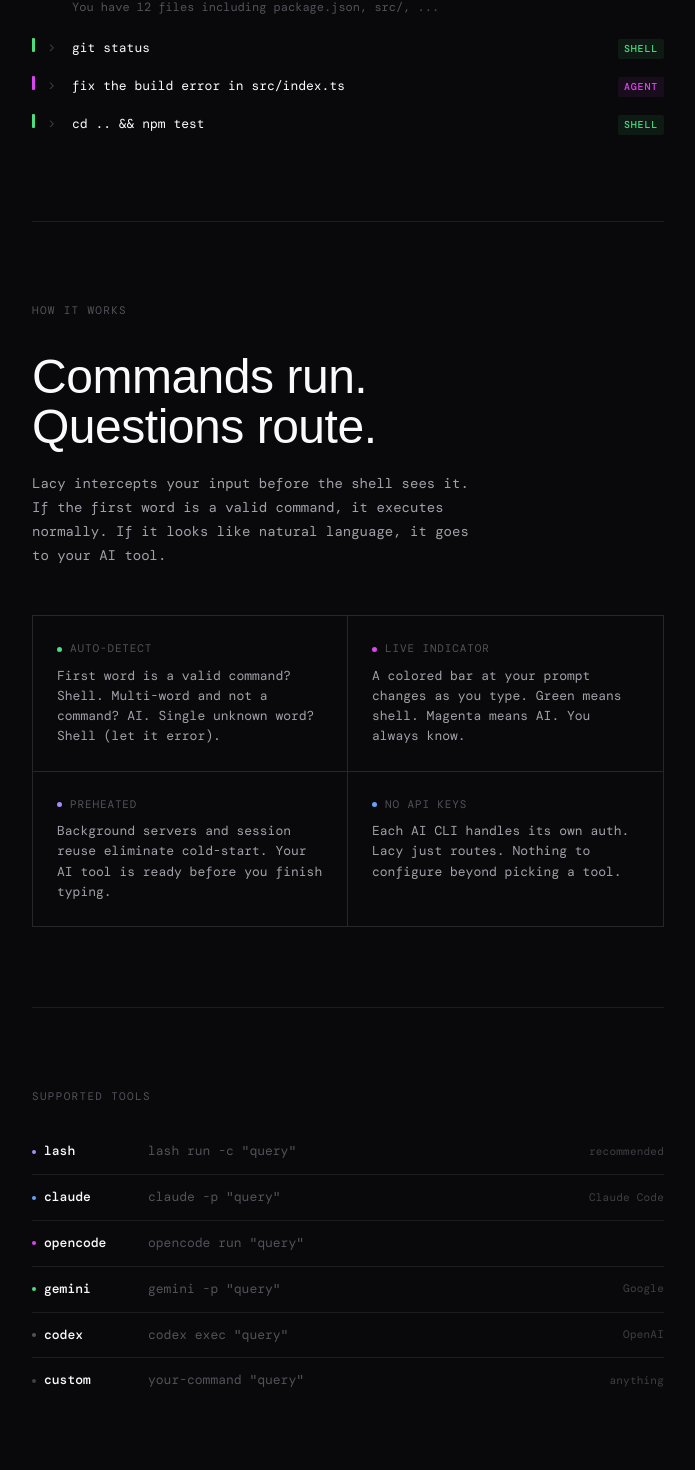
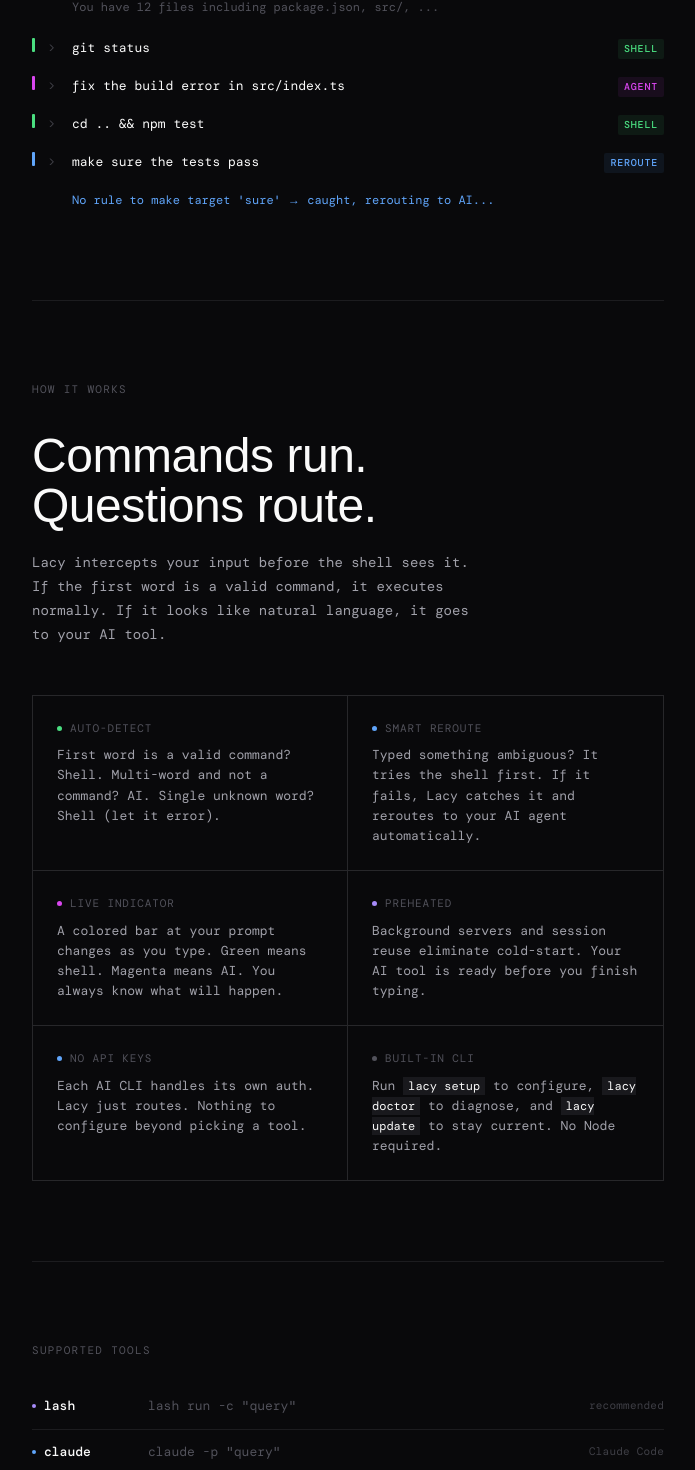
Before and after one commit to lacymorrow/lacy.sh, a Next.js app: page / in a window 1280 px wide. Shown: the part 1016-2486 px from the top of the page, without its empty margins (292-987 px from the left). Built offline with nearby package versions, Linux system fonts and the light colour scheme; a web font is replaced by a local one.

Commit message:
lacy cli command

```diff
--- a/app/globals.css
+++ b/app/globals.css
@@ -245,6 +245,9 @@ header {
 .install-panel code .flag {
     color: var(--fg-3);
 }
+.install-panel code .cmt {
+    color: var(--fg-4);
+}
 .copy-btn {
     position: absolute;
     top: 14px;
@@ -333,6 +336,16 @@ header {
     color: var(--magenta);
     background: rgba(217, 70, 239, 0.08);
 }
+.dl-bar.r {
+    background: var(--blue);
+}
+.dl-tag.reroute {
+    color: var(--blue);
+    background: rgba(96, 165, 250, 0.08);
+}
+.dl-out.reroute {
+    color: var(--blue);
+}
 .dl-out {
     grid-column: 3 / -1;
     color: var(--fg-3);
@@ -380,6 +393,13 @@ header {
 }
 .how-cell:nth-last-child(-n + 2) {
     border-bottom: none;
+}
+.how-cell code {
+    font-family: var(--mono);
+    font-size: 12px;
+    color: var(--fg);
+    background: var(--raised);
+    padding: 1px 5px;
 }
 .how-cell-head {
     font-size: 11px;
@@ -595,8 +615,11 @@ footer {
     .how-cell:nth-child(odd) {
         border-right: none;
     }
-    .how-cell:nth-last-child(2) {
+    .how-cell {
         border-bottom: 1px solid var(--line);
+    }
+    .how-cell:last-child {
+        border-bottom: none;
     }
     .modes-row {
         grid-template-columns: 1fr;
--- a/app/page.tsx
+++ b/app/page.tsx
@@ -69,6 +69,7 @@ const tabs = [
           { text: " 'source ~/.lacy/lacy.plugin.zsh'", cls: "flag" },
           { text: " >>", cls: "cmd" },
           { text: " ~/.zshrc", cls: "flag" },
+          { text: "  # or .bashrc", cls: "cmt" },
         ],
         copyText: "echo 'source ~/.lacy/lacy.plugin.zsh' >> ~/.zshrc",
       },
@@ -91,6 +92,16 @@ const demoLines = [
     tagCls: "agent",
   },
   { bar: "g", input: "cd .. && npm test", tag: "shell", tagCls: "shell" },
+  {
+    bar: "r",
+    input: "make sure the tests pass",
+    tag: "reroute",
+    tagCls: "reroute",
+  },
+  {
+    output: "No rule to make target 'sure' → caught, rerouting to AI...",
+    reroute: true,
+  },
 ];
 
 const tools = [
@@ -109,19 +120,19 @@ const tools = [
   {
     name: "opencode",
     color: "var(--magenta)",
-    cmd: 'opencode run "query"',
+    cmd: 'opencode run -c "query"',
     note: "",
   },
   {
     name: "gemini",
     color: "var(--green)",
-    cmd: 'gemini -p "query"',
+    cmd: 'gemini --resume -p "query"',
     note: "Google",
   },
   {
     name: "codex",
     color: "var(--fg-3)",
-    cmd: 'codex exec "query"',
+    cmd: 'codex exec resume --last "query"',
     note: "OpenAI",
   },
   {
@@ -251,7 +262,9 @@ export default function Home() {
                       style={{ background: "transparent" }}
                     />
                     <span />
-                    <span className="dl-out">{line.output}</span>
+                    <span className={`dl-out${line.reroute ? " reroute" : ""}`}>
+                      {line.output}
+                    </span>
                   </div>
                 ) : (
                   <div className="dl" key={i}>
@@ -298,13 +311,27 @@ export default function Home() {
                 <div className="how-cell-head">
                   <span
                     className="dot"
+                    style={{ background: "var(--blue)" }}
+                  />
+                  Smart reroute
+                </div>
+                <p>
+                  Typed something ambiguous? It tries the shell first. If it
+                  fails, Lacy catches it and reroutes to your AI agent
+                  automatically.
+                </p>
+              </div>
+              <div className="how-cell">
+                <div className="how-cell-head">
+                  <span
+                    className="dot"
                     style={{ background: "var(--magenta)" }}
                   />
                   Live indicator
                 </div>
                 <p>
                   A colored bar at your prompt changes as you type. Green means
-                  shell. Magenta means AI. You always know.
+                  shell. Magenta means AI. You always know what will happen.
                 </p>
               </div>
               <div className="how-cell">
@@ -328,6 +355,17 @@ export default function Home() {
                 <p>
                   Each AI CLI handles its own auth. Lacy just routes. Nothing to
                   configure beyond picking a tool.
+                </p>
+              </div>
+              <div className="how-cell">
+                <div className="how-cell-head">
+                  <span className="dot" style={{ background: "var(--fg-3)" }} />
+                  Built-in CLI
+                </div>
+                <p>
+                  Run <code>lacy setup</code> to configure,{" "}
+                  <code>lacy doctor</code> to diagnose, and{" "}
+                  <code>lacy update</code> to stay current. No Node required.
                 </p>
               </div>
             </div>
```
